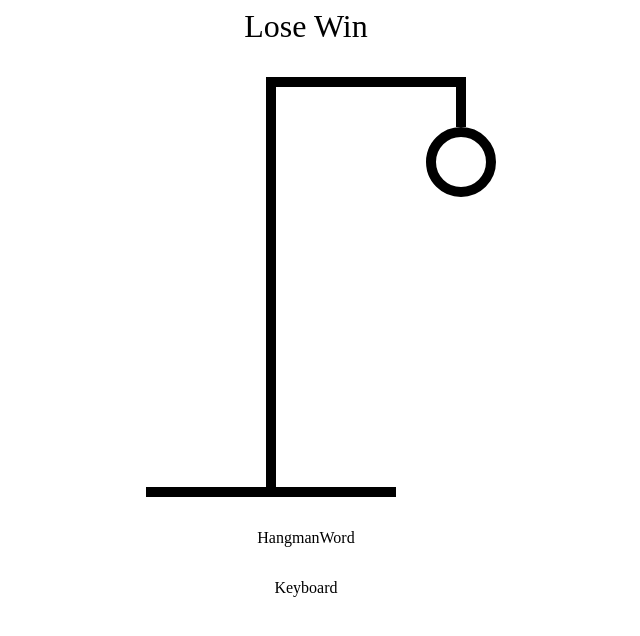
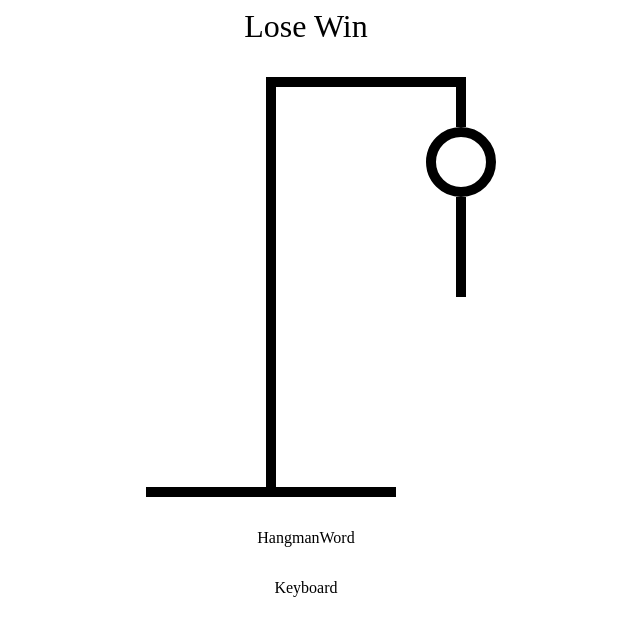
Before and after one commit to dominicmena/Typescript-Hangman, a React (Vite) app: page / in a window 1280 px wide. Shown: the top 636 px of the page, without its empty margins (334-974 px from the left). Built offline with nearby package versions, Linux system fonts and the light colour scheme.

Commit message:
copied body const and repurposed for body

```diff
--- a/src/HangmanDrawing.tsx
+++ b/src/HangmanDrawing.tsx
@@ -1,21 +1,37 @@
 import React from "react";
 
 const HEAD = (
-    <div style={{
+  <div
+    style={{
       width: "50px",
       height: "50px",
       borderRadius: "100%",
       border: "10px solid black",
       position: "absolute",
       top: "50px",
-        right: "-30px"
-    }}/>
-)
+      right: "-30px",
+    }}
+  />
+);
+
+const BODY = (
+  <div
+    style={{
+      width: "10px",
+      height: "100px",
+      background: "black",
+      position: "absolute",
+      top: "120px",
+      right: 0,
+    }}
+  />
+);
 
 function HangmanDrawing() {
   return (
     <div style={{ position: "relative" }}>
       {HEAD}
+      {BODY}
       <div
         style={{
           height: "50px",
@@ -23,7 +39,7 @@ function HangmanDrawing() {
           background: "black",
           position: "absolute",
           top: 0,
-          right: 0
+          right: 0,
         }}
       />
       <div
```
Lines whose indentation alone changed are shown as unchanged.
